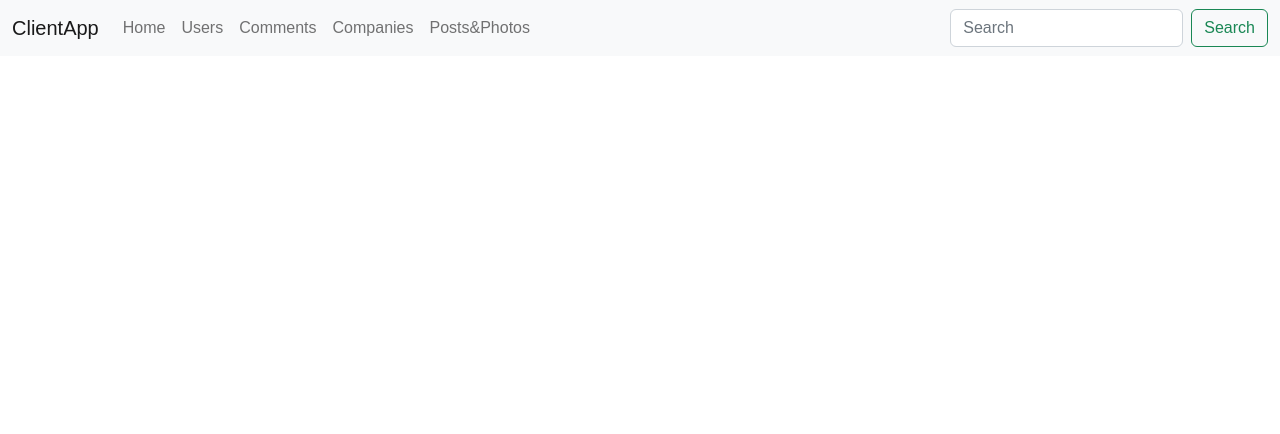
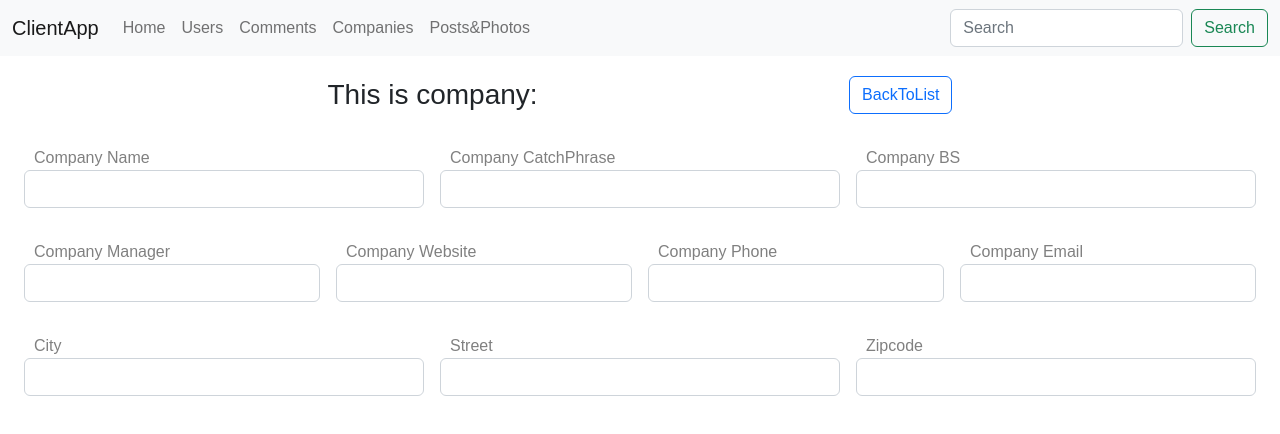
Before and after one commit to Dmitrii126776/table-users-ts, a React (Create React App) app: page /companies/1 in a window 1280 px wide. Shown: the top 434 px of the page. Built offline with nearby package versions, Linux system fonts and the light colour scheme; no server answers.

Commit message:
CompanyItemPage.tsx

```diff
--- a/src/App.tsx
+++ b/src/App.tsx
@@ -10,6 +10,7 @@ import CommentsList from "./components/comments/CommentsList";
 import CommentItemPage from "./components/comments/CommentItemPage";
 import CompaniesList from "./components/companies/CompaniesList";
 import PostsPhotosList from "./components/comments/PostsPhotosList";
+import CompanyItemPage from "./components/companies/CompanyItemPage";
 
 
 function App(): JSX.Element {
@@ -72,6 +73,7 @@ function App(): JSX.Element {
                     <Route path="/comments" element={<CommentsList comments={comments}/>}/>
                     <Route path="/comments/:id" element={<CommentItemPage/>}/>
                     <Route path="/companies" element={<CompaniesList users={users}/>}/>
+                    <Route path="/companies/:id" element={<CompanyItemPage/>}/>
                     <Route path="/posts&photos" element={<PostsPhotosList posts={posts} photos={photos}/>}/>
                 </Routes>
             </div>
--- a/src/components/companies/CompaniesList.tsx
+++ b/src/components/companies/CompaniesList.tsx
@@ -1,6 +1,7 @@
 import React, {useState} from 'react';
 import {IUser} from "../../types/types";
 import Pagination from "../Pagination";
+import {useNavigate} from "react-router-dom";
 
 interface CompaniesListProps {
     users: IUser[];
@@ -20,6 +21,7 @@ const CompaniesList: React.FC<CompaniesListProps> = (props) => {
 
     const [currentPage, setCurrentPage] = useState<number>(1);
     const [rowsPerPage, setRowsPerPage] = useState<number>(9);
+    const navigate = useNavigate()
 
     const totalPages = Math.ceil(users.length / rowsPerPage);
 
@@ -38,7 +40,8 @@ const CompaniesList: React.FC<CompaniesListProps> = (props) => {
 
     function handleRowClick(user: IUser) {
         const id = user.id
-        console.log(id)
+        navigate(`/companies/${id}`)
+       // console.log(id)
     }
 
     return (
--- /dev/null
+++ b/src/components/companies/CompanyItemPage.tsx
@@ -0,0 +1,86 @@
+import React, {useEffect, useState} from 'react';
+import {IUser} from "../../types/types";
+import {useNavigate, useParams} from "react-router-dom";
+
+
+type CompanyItemPageParams = {
+    id: string;
+}
+const CompanyItemPage: React.FC = () => {
+    const [user, setUser] = useState<IUser | null>(null)
+    const params = useParams<CompanyItemPageParams>()
+    const navigate = useNavigate()
+
+    useEffect(() => {
+        function getCompany() {
+            fetch(`https://jsonplaceholder.typicode.com/users/${params.id}`)
+                .then(response => response.json())
+                .then(data => setUser(data))
+                .catch(error => alert(error))
+        }
+
+        getCompany()
+    }, [params.id])
+
+    return (
+        <div style={{paddingTop: '60px'}}>
+            <div className="d-flex flex-row justify-content-evenly align-items-center m-3">
+                <h3>This is company: {user?.company.name}</h3>
+                <button type="button" className="btn btn-outline-primary"
+                        onClick={() => navigate('/companies')}>BackToList
+                </button>
+            </div>
+            <div className="row g-3 m-3">
+                <div className="col-sm">
+                    <label>Company Name</label>
+                    <input type="text" className="form-control" value={user?.company.name || ''} readOnly={true}/>
+                </div>
+                <div className="col-sm">
+                    <label>Company CatchPhrase</label>
+                    <input type="text" className="form-control" value={user?.company.catchPhrase || ''}
+                           readOnly={true}/>
+                </div>
+                <div className="col-sm">
+                    <label>Company BS</label>
+                    <input type="text" className="form-control" value={user?.company.bs || ''} readOnly={true}/>
+                </div>
+            </div>
+            <div className="row g-3 m-3">
+                <div className="col-sm">
+                    <label>Company Manager</label>
+                    <input type="text" className="form-control" value={user?.name || ''} readOnly={true}/>
+                </div>
+                <div className="col-sm">
+                    <label>Company Website</label>
+                    <input type="text" className="form-control" value={user?.website || ''}
+                           readOnly={true}/>
+                </div>
+                <div className="col-sm">
+                    <label>Company Phone</label>
+                    <input type="text" className="form-control" value={user?.phone || ''} readOnly={true}/>
+                </div>
+                <div className="col-sm">
+                    <label>Company Email</label>
+                    <input type="text" className="form-control" value={user?.email || ''} readOnly={true}/>
+                </div>
+            </div>
+            <div className="row g-3 m-3">
+                <div className="col-sm">
+                    <label>City</label>
+                    <input type="text" className="form-control" value={user?.address.city || ''} readOnly={true}/>
+                </div>
+                <div className="col-sm">
+                    <label>Street</label>
+                    <input type="text" className="form-control" value={user?.address.street || ''}
+                           readOnly={true}/>
+                </div>
+                <div className="col-sm">
+                    <label>Zipcode</label>
+                    <input type="text" className="form-control" value={user?.address.zipcode || ''} readOnly={true}/>
+                </div>
+            </div>
+        </div>
+    );
+};
+
+export default CompanyItemPage;
```
